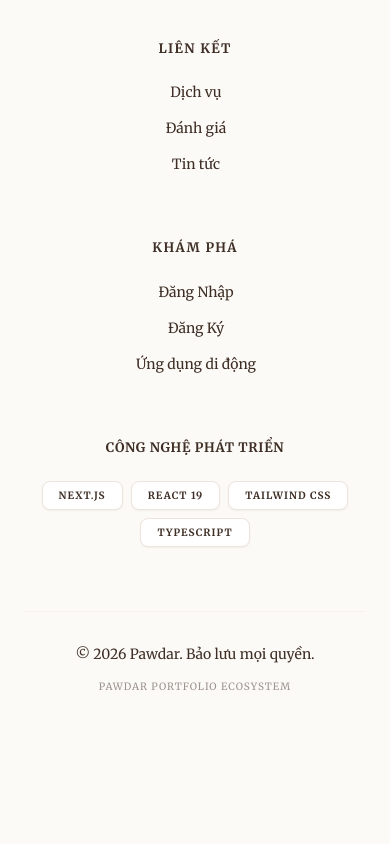
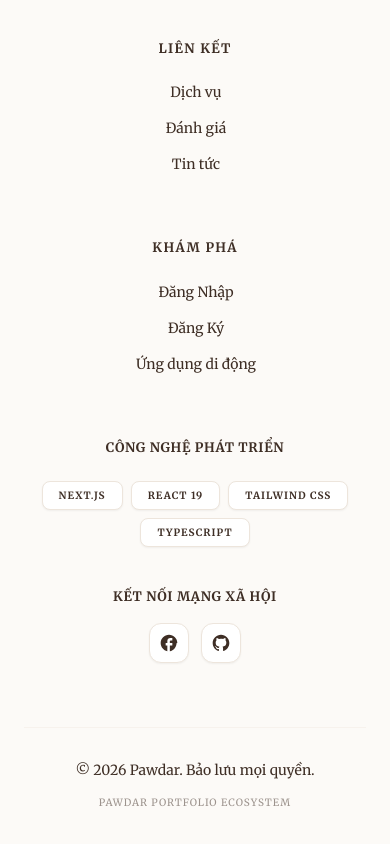
Before and after one commit to bone204/pawdar, a Next.js app in the folder web/: page / in a window 390 px wide. Shown: the part 7632-8476 px from the top of the page. Before the commit the page ends 8374 px from the top, so only its background shows below. Built offline with nearby package versions, Linux system fonts and the light colour scheme; no server answers.

Commit message:
feat: add responsive footer component with internationalization and shared links constants

```diff
--- a/web/src/presentation/components/Footer.tsx
+++ b/web/src/presentation/components/Footer.tsx
@@ -4,6 +4,7 @@ import React from "react";
 import Link from "next/link";
 import { useTranslation } from "@/presentation/providers/LanguageProvider";
 import RotatingText from "@/presentation/components/ui/rotating-text";
+import { SOCIAL_LINKS, CONTACT_LINKS } from "@/shared/constants/links";
 
 export const Footer: React.FC = () => {
   const { t } = useTranslation();
@@ -55,7 +56,7 @@ export const Footer: React.FC = () => {
                 <div className="flex flex-col gap-3 max-w-md mx-auto md:mx-0">
                   {/* Email Card */}
                   <a
-                    href="mailto:truongbmt4@gmail.com"
+                    href={CONTACT_LINKS.mailTo}
                     className="group flex items-center gap-4 p-3.5 rounded-2xl bg-card/30 border border-border/40 hover:border-primary/30 hover:bg-card/70 shadow-xs hover:shadow-md transition-all duration-300 select-none cursor-pointer text-left"
                   >
                     <div className="flex h-10 w-10 shrink-0 items-center justify-center rounded-xl bg-primary/10 text-primary group-hover:scale-105 transition-transform duration-300">
@@ -69,7 +70,7 @@ export const Footer: React.FC = () => {
                         Email
                       </span>
                       <span className="text-sm font-semibold text-foreground group-hover:text-primary transition-colors truncate">
-                        truongbmt4@gmail.com
+                        {CONTACT_LINKS.email}
                       </span>
                     </div>
                   </a>
@@ -165,6 +166,35 @@ export const Footer: React.FC = () => {
                   ))}
                 </div>
               </div>
+
+              {/* Social Connect */}
+              <div className="space-y-4 w-full lg:max-w-xs">
+                <h4 className="text-[13px] font-bold text-muted uppercase tracking-wider text-center md:text-left lg:text-right">
+                  {t("landing.socialLinks")}
+                </h4>
+                <div className="flex gap-3 justify-center md:justify-start lg:justify-end">
+                  <a
+                    href={SOCIAL_LINKS.facebook}
+                    target="_blank"
+                    rel="noopener noreferrer"
+                    className="group flex h-10 w-10 items-center justify-center rounded-xl bg-card border border-border hover:border-primary/30 hover:bg-primary/10 text-muted hover:text-primary transition-all duration-300 shadow-xs cursor-pointer"
+                  >
+                    <svg className="h-5 w-5 fill-current" viewBox="0 0 24 24">
+                      <path d="M22 12c0-5.52-4.48-10-10-10S2 6.48 2 12c0 4.84 3.44 8.87 8 9.8V15H8v-3h2V9.5C10 7.57 11.57 6 13.5 6H16v3h-2c-.55 0-1 .45-1 1v2h3v3h-3v6.95c4.56-.93 8-4.96 8-9.75z" />
+                    </svg>
+                  </a>
+                  <a
+                    href={SOCIAL_LINKS.github}
+                    target="_blank"
+                    rel="noopener noreferrer"
+                    className="group flex h-10 w-10 items-center justify-center rounded-xl bg-card border border-border hover:border-primary/30 hover:bg-primary/10 text-muted hover:text-primary transition-all duration-300 shadow-xs cursor-pointer"
+                  >
+                    <svg className="h-5 w-5 fill-current" viewBox="0 0 24 24">
+                      <path d="M12 2C6.477 2 2 6.477 2 12c0 4.42 2.865 8.166 6.839 9.489.5.092.682-.217.682-.482 0-.237-.008-.866-.013-1.7-2.782.603-3.369-1.34-3.369-1.34-.454-1.156-1.11-1.464-1.11-1.464-.908-.62.069-.608.069-.608 1.003.07 1.531 1.03 1.531 1.03.892 1.529 2.341 1.087 2.91.831.092-.646.35-1.086.636-1.336-2.22-.253-4.555-1.11-4.555-4.943 0-1.091.39-1.984 1.029-2.683-.103-.253-.446-1.27.098-2.647 0 0 .84-.269 2.75 1.025A9.564 9.564 0 0112 6.844c.85.004 1.705.115 2.504.337 1.909-1.294 2.747-1.025 2.747-1.025.546 1.377.203 2.394.1 2.647.64.699 1.028 1.592 1.028 2.683 0 3.842-2.339 4.687-4.566 4.935.359.309.678.919.678 1.852 0 1.336-.012 2.415-.012 2.743 0 .267.18.577.688.479C19.138 20.162 22 16.418 22 12c0-5.523-4.48-10-10-10z" />
+                    </svg>
+                  </a>
+                </div>
+              </div>
             </div>
 
           </div>
--- a/web/src/presentation/i18n/locales/en.json
+++ b/web/src/presentation/i18n/locales/en.json
@@ -147,6 +147,7 @@
     "idUnitYears": "yrs",
     "idUnitYear": "yr",
     "idLabelBreed": "Breed",
+    "socialLinks": "Social Connect",
     "footer": "© 2026 Pawdar. All rights reserved."
   },
   "auth": {
--- a/web/src/presentation/i18n/locales/vi.json
+++ b/web/src/presentation/i18n/locales/vi.json
@@ -147,6 +147,7 @@
     "idUnitYears": "tuổi",
     "idUnitYear": "tuổi",
     "idLabelBreed": "Giống loài",
+    "socialLinks": "Kết nối mạng xã hội",
     "footer": "© 2026 Pawdar. Bảo lưu mọi quyền."
   },
   "auth": {
--- /dev/null
+++ b/web/src/shared/constants/links.ts
@@ -0,0 +1,10 @@
+export const SOCIAL_LINKS = {
+  facebook: "https://www.facebook.com/boneeee24",
+  github: "https://github.com/bone204",
+  githubRepo: "https://github.com/bone204/pawdar",
+} as const;
+
+export const CONTACT_LINKS = {
+  email: "truongbmt4@gmail.com",
+  mailTo: "mailto:truongbmt4@gmail.com",
+} as const;
```
